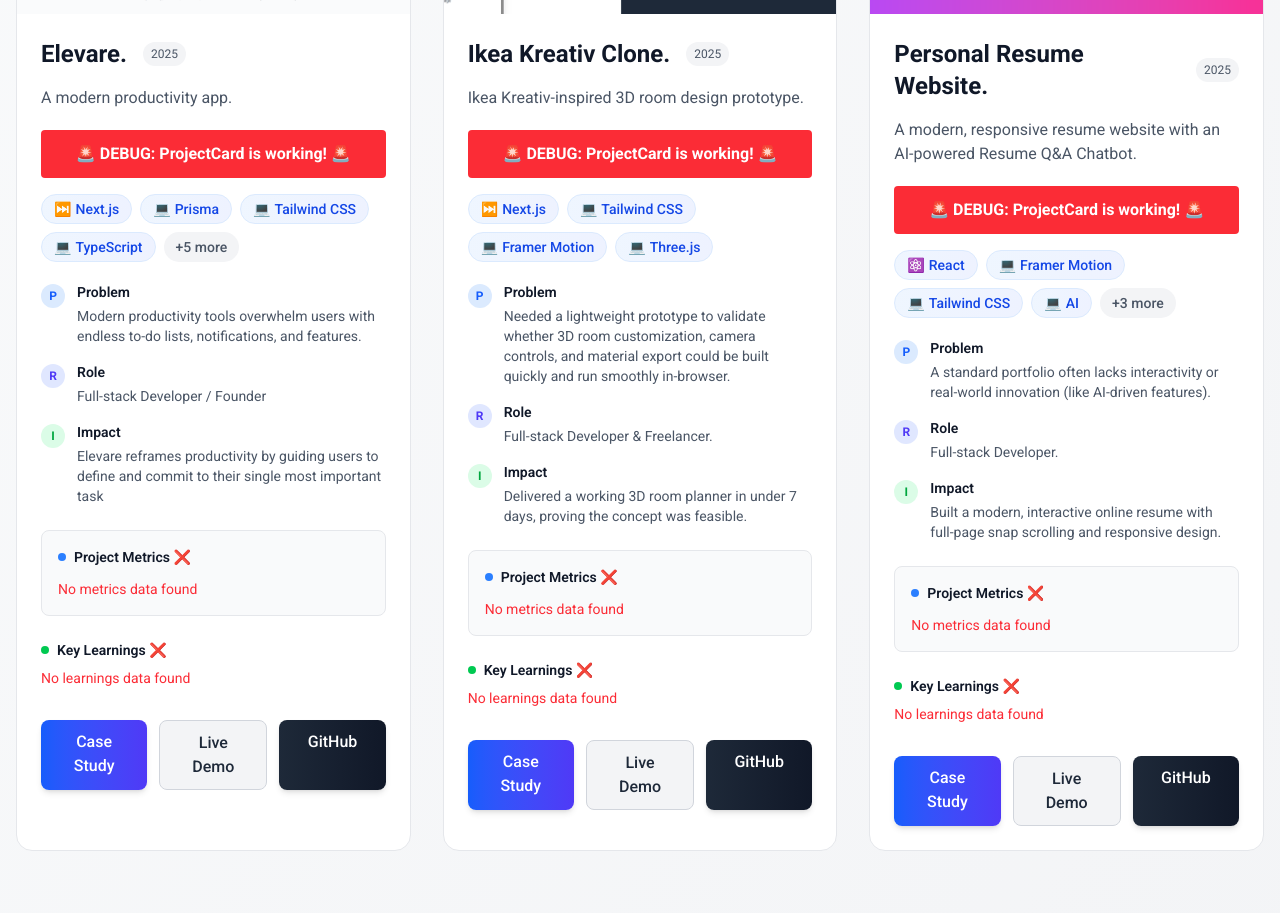
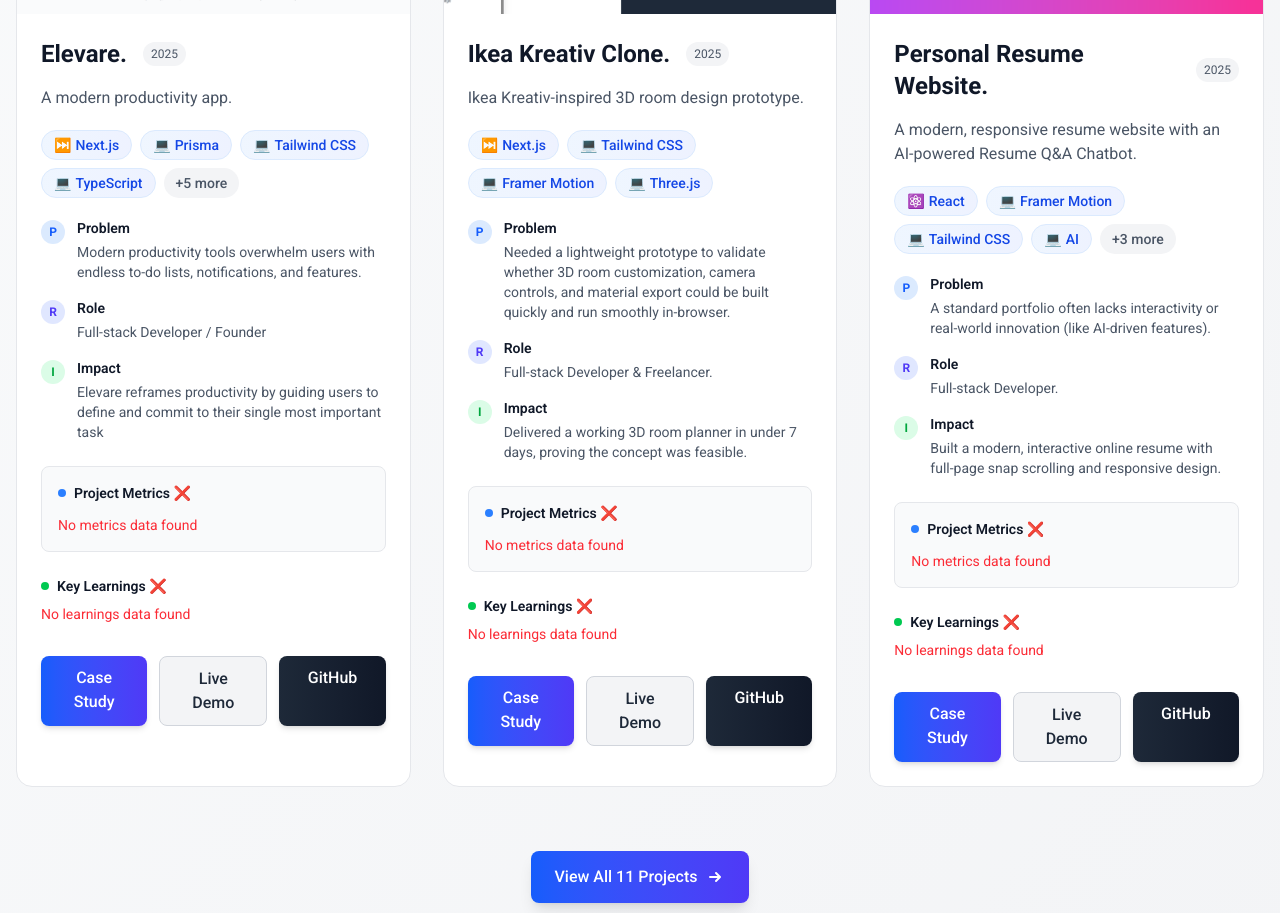
Before and after one commit to Gojer16/Personal-Landing-Page, a Next.js app in the folder client/: page / in a window 1280 px wide. Shown: the part 1280-2193 px from the top of the page. Built offline with nearby package versions, Linux system fonts and the light colour scheme.

Commit message:
Improving projectCard

```diff
--- a/client/app/projects/ProjectCard.tsx
+++ b/client/app/projects/ProjectCard.tsx
@@ -108,10 +108,6 @@
           {project.tagline}
         </p>
 
-        {/* DEBUG: Very obvious indicator */}
-        <div className="mb-4 p-3 bg-red-500 text-white font-bold text-center rounded">
-          🚨 DEBUG: ProjectCard is working! 🚨
-        </div>
 
         {/* Tech Stack */}
         <div className="flex flex-wrap gap-2 mb-5">
@@ -152,7 +148,7 @@
           />
         </div>
 
-        {/* Debug: Always show metrics section for testing */}
+        {/* Metrics section */}
         <div className="mb-6 p-4 bg-gray-50 dark:bg-gray-800/50 rounded-lg border border-gray-200 dark:border-gray-700">
           <h4 className="text-sm font-semibold text-gray-900 dark:text-white mb-3 flex items-center gap-2">
             <span className="w-2 h-2 bg-blue-500 rounded-full"></span>
@@ -190,7 +186,7 @@
           )}
         </div>
 
-        {/* Debug: Always show learnings section for testing */}
+        {/* learnings section */}
         <div className="mb-6">
           <h4 className="text-sm font-semibold text-gray-900 dark:text-white mb-2 flex items-center gap-2">
             <span className="w-2 h-2 bg-green-500 rounded-full"></span>
```
